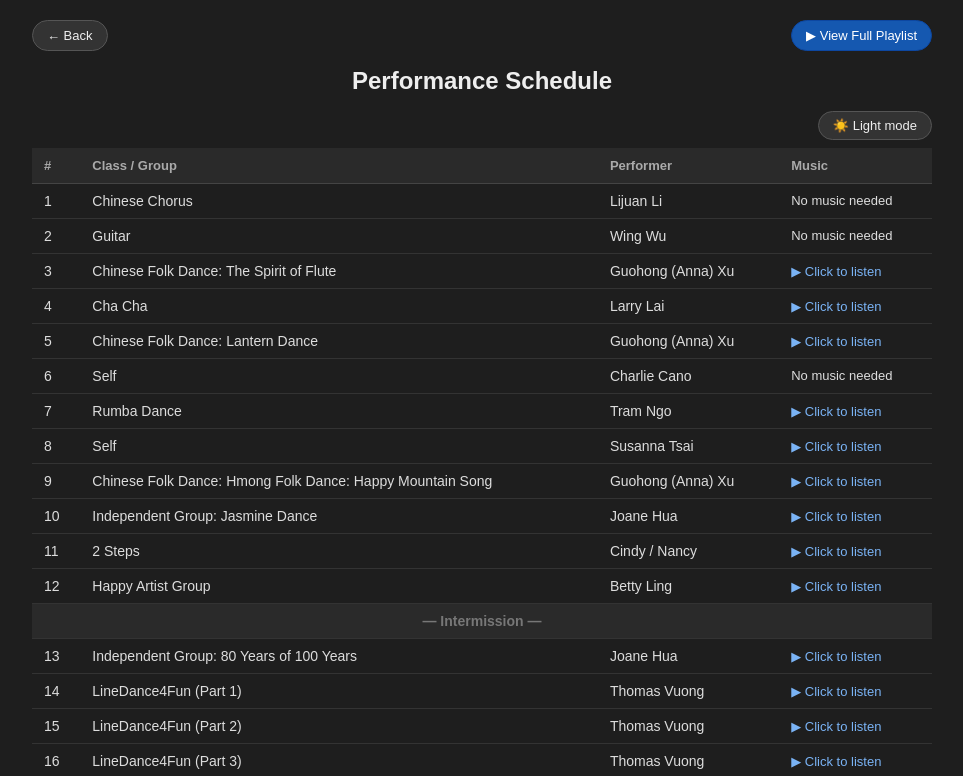
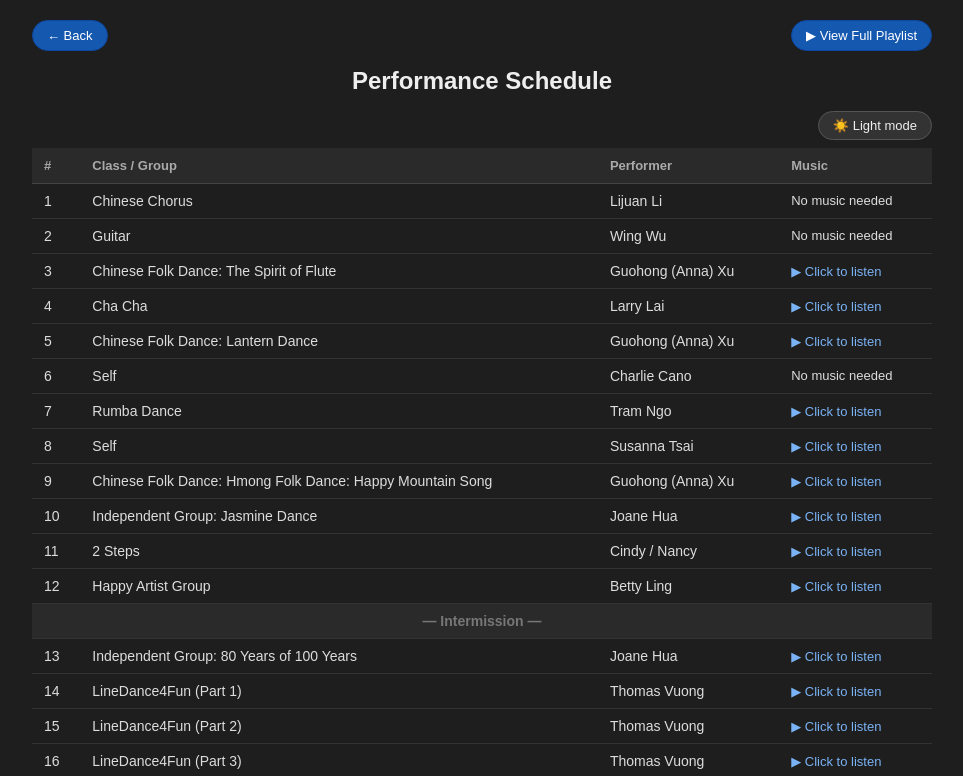
Before and after one commit to tilonv/performance-table, a plain HTML site: page index.html in a window 1280 px wide. Both pictures are taken after a click on the button "🌙 Dark mode". Shown: the top 776 px of the page, without its empty margins (158-1121 px from the left). Drawn offline with Linux system fonts and the light colour scheme.

Commit message:
Update index.html

```diff
--- a/index.html
+++ b/index.html
@@ -102,7 +102,7 @@
     /* Dark mode */
     body.dark { background: #1e1e1e; }
     body.dark h1 { color: #eee; }
-    body.dark .top-bar a { background: #333; color: #eee; border-color: #555; }
+    body.dark .top-bar a { background: #1558b0; color: #fff; border-color: #0d47a1; }
     body.dark .top-bar a:hover { background: #444; }
     body.dark .btn-playlist { background: #1558b0 !important; color: #fff !important; border-color: #0d47a1 !important; }
     body.dark button.toggle { background: #333; color: #eee; border-color: #555; }
```
